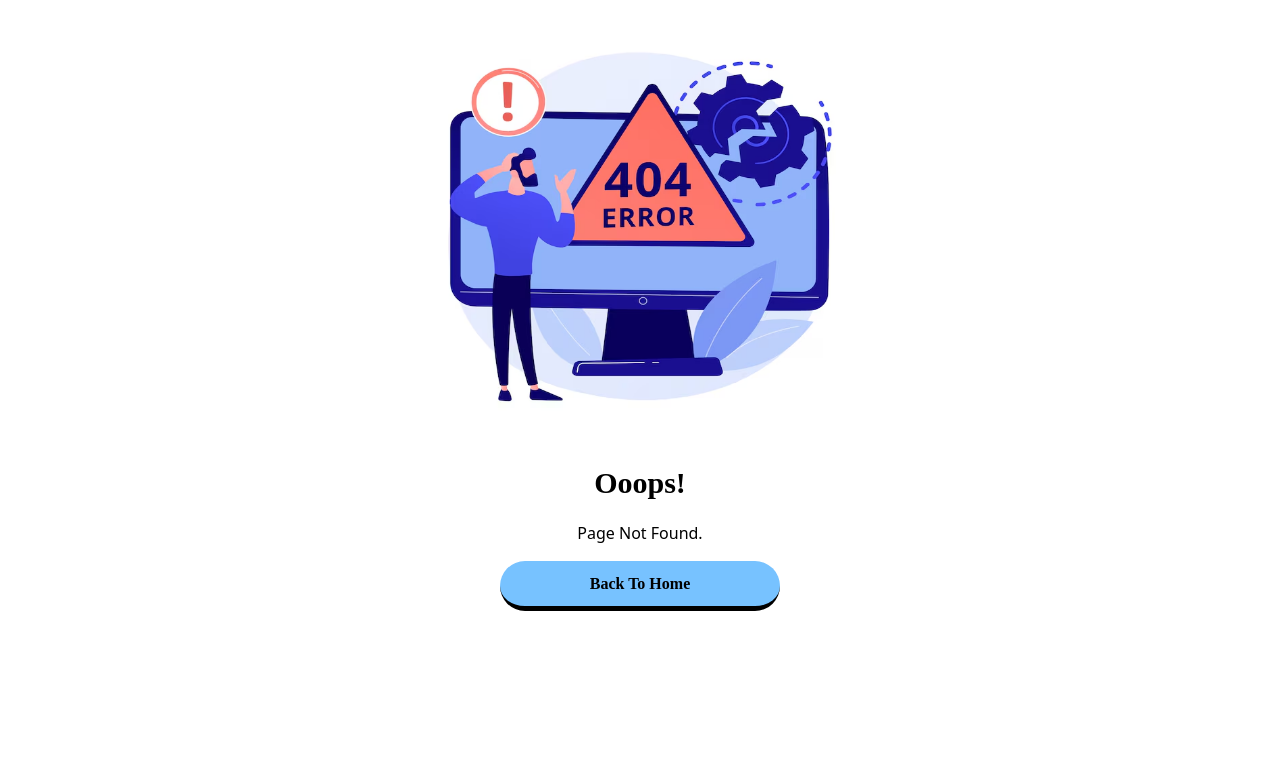
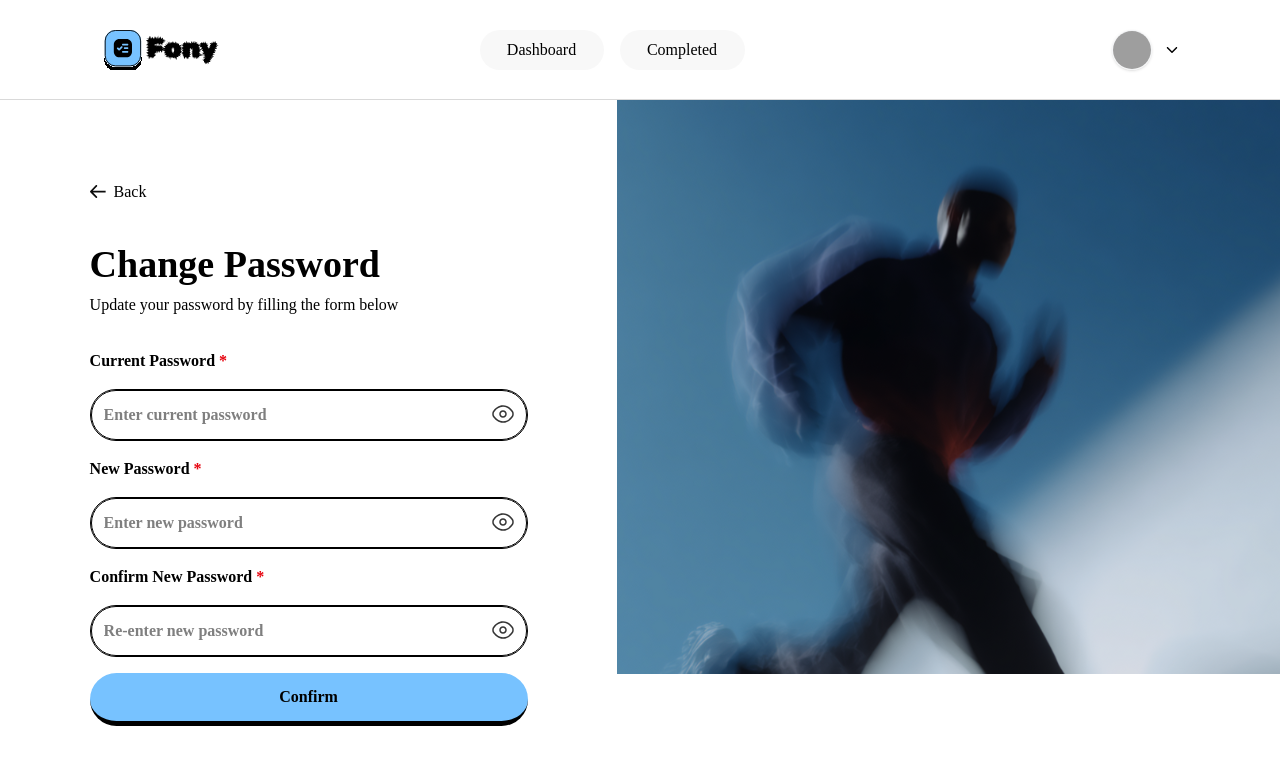
Before and after one commit to Tbrainyz/FONY-FRONTEND, a React (Vite) app: page /change-password in a window 1280 px wide. Before the commit this address had no page. Shown: the top 764 px of the page. Built offline with nearby package versions, Linux system fonts and the light colour scheme; grey boxes are pictures that could not be loaded.

Commit message:
change password

```diff
--- a/src/App.jsx
+++ b/src/App.jsx
@@ -9,6 +9,7 @@
 import ForgetPassword from "./pages/ForgetPassword";
 import CodeVerification from "./pages/CodeVerification";
 import CreatePassword from "./pages/CreatePassword";
+import ChangePassword from "./pages/ChangePassword"; // ✅ new page
 import DashBoard from "./pages/Dashboard";
 import CompletedPage from "./pages/CompletedPage";
 import AdminDashboard from "./pages/AdminDashboard";
@@ -40,6 +41,7 @@
           <Route path="/forgot-password" element={<ForgetPassword />} />
           <Route path="/codeverification" element={<CodeVerification />} />
           <Route path="/createpassword" element={<CreatePassword />} />
+
           <Route element={<ProtectedLayout />}>
             <Route path="/profile" element={<ProfilePage />} />
             <Route path="/dashboard" element={<DashBoard />} />
@@ -52,7 +54,10 @@
               }
             />
             <Route path="/completed" element={<CompletedPage />} />
+            {/* ✅ New Change Password route */}
+            <Route path="/change-password" element={<ChangePassword />} />
           </Route>
+
           <Route path="*" element={<ErrorPage />} />
         </Routes>
       </BrowserRouter>
--- /dev/null
+++ b/src/pages/ChangePassword.jsx
@@ -0,0 +1,139 @@
+import React, { useState, useContext } from "react";
+import img from "../assets/run.svg";
+import arrow from "../assets/Arrow.svg";
+import eye from "../assets/eye.svg";
+import { useNavigate } from "react-router-dom";
+import { AuthContext } from "../context/AuthContext";
+
+const ChangePassword = () => {
+  const navigate = useNavigate();
+  const { updatePassword } = useContext(AuthContext); // you’ll add this in AuthContext
+
+  const [oldPassword, setOldPassword] = useState("");
+  const [newPassword, setNewPassword] = useState("");
+  const [confirmPassword, setConfirmPassword] = useState("");
+  const [showOld, setShowOld] = useState(false);
+  const [showNew, setShowNew] = useState(false);
+  const [showConfirm, setShowConfirm] = useState(false);
+  const [error, setError] = useState("");
+  const [loading, setLoading] = useState(false);
+
+  const handleSubmit = async () => {
+    setError("");
+    if (!oldPassword || !newPassword || !confirmPassword) {
+      setError("Please fill in all fields");
+      return;
+    }
+    if (newPassword !== confirmPassword) {
+      setError("Passwords do not match");
+      return;
+    }
+
+    setLoading(true);
+    try {
+      await updatePassword(oldPassword, newPassword); // backend route: /users/change-password
+      alert("Password updated successfully!");
+      navigate("/profile");
+    } catch (err) {
+      setError(err.response?.data?.message || "Failed to update password");
+    } finally {
+      setLoading(false);
+    }
+  };
+
+  return (
+    <div className="flex h-screen font-[Montserrat]">
+      <div className="gap-8 flex flex-col w-1/2 px-[7%] pt-20">
+        <div
+          className="flex gap-2 items-center cursor-pointer"
+          onClick={() => navigate(-1)}
+        >
+          <img src={arrow} alt="" className="w-4" />
+          <p className="font-medium font-[Mona_Sans]">Back</p>
+        </div>
+
+        <div>
+          <p className="text-[38px] font-bold">Change Password</p>
+          <p className="font-[Mona_Sans]">
+            Update your password by filling the form below
+          </p>
+        </div>
+
+        <div className="flex flex-col gap-4 font-semibold">
+          <p>
+            Current Password <span className="text-red-600">*</span>
+          </p>
+          <div className="border rounded-4xl flex justify-between relative">
+            <input
+              className="border rounded-4xl p-3 w-full"
+              type={showOld ? "text" : "password"}
+              placeholder="Enter current password"
+              value={oldPassword}
+              onChange={(e) => setOldPassword(e.target.value)}
+            />
+            <img
+              className="cursor-pointer absolute right-3 top-3"
+              src={eye}
+              alt="toggle"
+              onClick={() => setShowOld(!showOld)}
+            />
+          </div>
+
+          <p>
+            New Password <span className="text-red-600">*</span>
+          </p>
+          <div className="border rounded-4xl flex justify-between relative">
+            <input
+              className="border rounded-4xl p-3 w-full"
+              type={showNew ? "text" : "password"}
+              placeholder="Enter new password"
+              value={newPassword}
+              onChange={(e) => setNewPassword(e.target.value)}
+            />
+            <img
+              className="cursor-pointer absolute right-3 top-3"
+              src={eye}
+              alt="toggle"
+              onClick={() => setShowNew(!showNew)}
+            />
+          </div>
+
+          <p>
+            Confirm New Password <span className="text-red-600">*</span>
+          </p>
+          <div className="border rounded-4xl flex justify-between relative">
+            <input
+              className="border rounded-4xl p-3 w-full"
+              type={showConfirm ? "text" : "password"}
+              placeholder="Re-enter new password"
+              value={confirmPassword}
+              onChange={(e) => setConfirmPassword(e.target.value)}
+            />
+            <img
+              className="cursor-pointer absolute right-3 top-3"
+              src={eye}
+              alt="toggle"
+              onClick={() => setShowConfirm(!showConfirm)}
+            />
+          </div>
+
+          {error && <p className="text-red-500 text-sm">{error}</p>}
+
+          <button
+            onClick={handleSubmit}
+            disabled={loading}
+            className="bg-[#77C2FF] p-3 border-b-5 rounded-4xl font-[Montserrat] font-bold cursor-pointer disabled:opacity-50"
+          >
+            {loading ? "Processing..." : "Confirm"}
+          </button>
+        </div>
+      </div>
+
+      <div className="w-[54.5%]">
+        <img src={img} alt="" className="object-cover" />
+      </div>
+    </div>
+  );
+};
+
+export default ChangePassword;
--- a/src/pages/ProfilePage.jsx
+++ b/src/pages/ProfilePage.jsx
@@ -3,10 +3,12 @@
 import { AiOutlineLogout } from "react-icons/ai";
 import { MdOutlineLockOpen } from "react-icons/md";
 import { AuthContext } from "../context/AuthContext";
+import { useNavigate } from "react-router-dom";
 import ProfileImage from "../assets/FB_IMG_16265830618836469 1.png";
 
 const ProfilePage = () => {
   const { user, updateProfile, logout } = useContext(AuthContext);
+  const navigate = useNavigate();
 
   const [formData, setFormData] = useState({
     name: user?.name || "",
@@ -15,51 +17,49 @@
     image: null,
   });
 
-  const [preview, setPreview] = useState(
-    user?.profilePicture || ProfileImage
-  );
+  const [preview, setPreview] = useState(user?.profilePicture || ProfileImage);
+  const [isEditing, setIsEditing] = useState(false);
 
-  // ✅ HANDLE INPUT CHANGE
   const handleChange = (e) => {
-    setFormData({
-      ...formData,
-      [e.target.name]: e.target.value,
-    });
+    setFormData({ ...formData, [e.target.name]: e.target.value });
   };
 
-  // ✅ HANDLE IMAGE
   const handleImage = (e) => {
     const file = e.target.files[0];
-
     if (file) {
-      setFormData({
-        ...formData,
-        image: file,
-      });
-
-      // preview
+      setFormData({ ...formData, image: file });
       setPreview(URL.createObjectURL(file));
     }
   };
 
-  // ✅ SUBMIT
   const handleSubmit = async (e) => {
     e.preventDefault();
-
     try {
       await updateProfile(formData);
       alert("Profile updated successfully");
+      setIsEditing(false);
     } catch (err) {
       console.error(err);
       alert("Update failed");
     }
   };
 
+  const handleCancel = () => {
+    setFormData({
+      name: user?.name || "",
+      email: user?.email || "",
+      phone: user?.phone || "",
+      image: null,
+    });
+    setPreview(user?.profilePicture || ProfileImage);
+    setIsEditing(false);
+  };
+
   return (
-    <div className=" w-full flex justify-center items-center bg-gray-50 ">
+    <div className="w-full flex justify-center items-center bg-gray-50">
       <form
         onSubmit={handleSubmit}
-        className="flex flex-col gap-6 bg-white p-10  w-full max-w-2xl "
+        className="flex flex-col gap-6 bg-white p-10 w-full max-w-2xl"
       >
         <h2 className="text-3xl font-bold text-center text-black mb-2">
           Personal Information
@@ -72,21 +72,17 @@
             alt="Profile"
             className="w-24 h-24 rounded-full border-4 border-gray-100 object-cover"
           />
-
+          {isEditing && (
             <label className="flex items-center gap-2 text-black cursor-pointer text-sm font-semibold hover:text-blue-600 transition">
               <RiCameraAiLine size={20} />
               Change Profile Image
-            <input
-              type="file"
-              hidden
-              onChange={handleImage}
-            />
+              <input type="file" hidden onChange={handleImage} />
             </label>
+          )}
         </div>
 
         {/* INPUTS */}
         <div className="grid grid-cols-1 gap-x-6 gap-y-4">
-
           {/* NAME */}
           <div className="flex flex-col gap-2">
             <label className="text-sm font-bold text-black">Name</label>
@@ -95,61 +91,83 @@
               name="name"
               value={formData.name}
               onChange={handleChange}
-              className="bg-gray-50 border border-gray-200 p-4 rounded-2xl outline-none focus:ring-2 focus:ring-blue-400 transition"
+              disabled={!isEditing}
+              className={`bg-gray-50 border border-gray-200 p-4 rounded-2xl outline-none ${
+                isEditing ? "focus:ring-2 focus:ring-blue-400" : "opacity-60"
+              }`}
             />
           </div>
 
-          {/* EMAIL */}
+          {/* EMAIL (always disabled) */}
           <div className="flex flex-col gap-2">
             <label className="text-sm font-bold text-black">Email</label>
             <input
               type="email"
               name="email"
               value={formData.email}
-              onChange={handleChange}
-              className="bg-gray-50 border border-gray-200 p-4 rounded-2xl outline-none focus:ring-2 focus:ring-blue-400 transition"
+              disabled
+              className="bg-gray-100 border border-gray-200 p-4 rounded-2xl opacity-60"
             />
           </div>
 
           {/* PHONE */}
           <div className="flex flex-col gap-2">
-            <label className="text-sm font-bold text-black">
-              Phone Number
-            </label>
+            <label className="text-sm font-bold text-black">Phone Number</label>
             <input
               type="text"
               name="phone"
               value={formData.phone}
               onChange={handleChange}
-              className="bg-gray-50 border border-gray-200 p-4 rounded-2xl outline-none focus:ring-2 focus:ring-blue-400 transition"
+              disabled={!isEditing}
+              className={`bg-gray-50 border border-gray-200 p-4 rounded-2xl outline-none ${
+                isEditing ? "focus:ring-2 focus:ring-blue-400" : "opacity-60"
+              }`}
             />
           </div>
         </div>
 
         {/* BUTTONS */}
         <div className="flex flex-col gap-4 mt-6">
-
-          {/* SUBMIT */}
+          {!isEditing ? (
+            <button
+              type="button"
+              onClick={() => setIsEditing(true)}
+              className="w-full bg-white border-2 border-black text-black py-4 rounded-2xl font-bold shadow-[0_4px_0px_rgba(0,0,0,1)]"
+            >
+              Edit Profile Information
+            </button>
+          ) : (
+            <div className="flex gap-4">
               <button
                 type="submit"
-            className="w-full bg-white border-2 border-black text-black py-4 rounded-2xl font-bold shadow-[0_4px_0px_rgba(0,0,0,1)]"
+                className="flex-1 bg-blue-500 text-white py-4 rounded-2xl font-bold hover:bg-blue-600 transition"
               >
-            Edit Profile information
+                Save Changes
               </button>
-
-          {/* FORGOT PASSWORD */}
               <button
                 type="button"
+                onClick={handleCancel}
+                className="flex-1 bg-gray-300 text-black py-4 rounded-2xl font-bold hover:bg-gray-400 transition"
+              >
+                Cancel
+              </button>
+            </div>
+          )}
+
+          {/* CHANGE PASSWORD */}
+          <button
+            type="button"
+            onClick={() => navigate("/change-password")}
             className="w-full flex items-center justify-center gap-2 bg-white border border-gray-400 text-blue-500 py-4 rounded-2xl font-semibold hover:bg-gray-50 transition"
           >
-            <MdOutlineLockOpen /> Forgot Password
+            <MdOutlineLockOpen /> Change Password
           </button>
 
           {/* LOGOUT */}
           <button
             type="button"
             onClick={logout}
-            className="w-full flex items-center justify-center gap-2 bg-white border border-gray-400 text-red-500 py-4 rounded-2xl font-semibold hover:bg-black-50 transition"
+            className="w-full flex items-center justify-center gap-2 bg-white border border-gray-400 text-red-500 py-4 rounded-2xl font-semibold hover:bg-gray-50 transition"
           >
             <AiOutlineLogout /> Log out
           </button>
```
Lines whose indentation alone changed are shown as unchanged.
